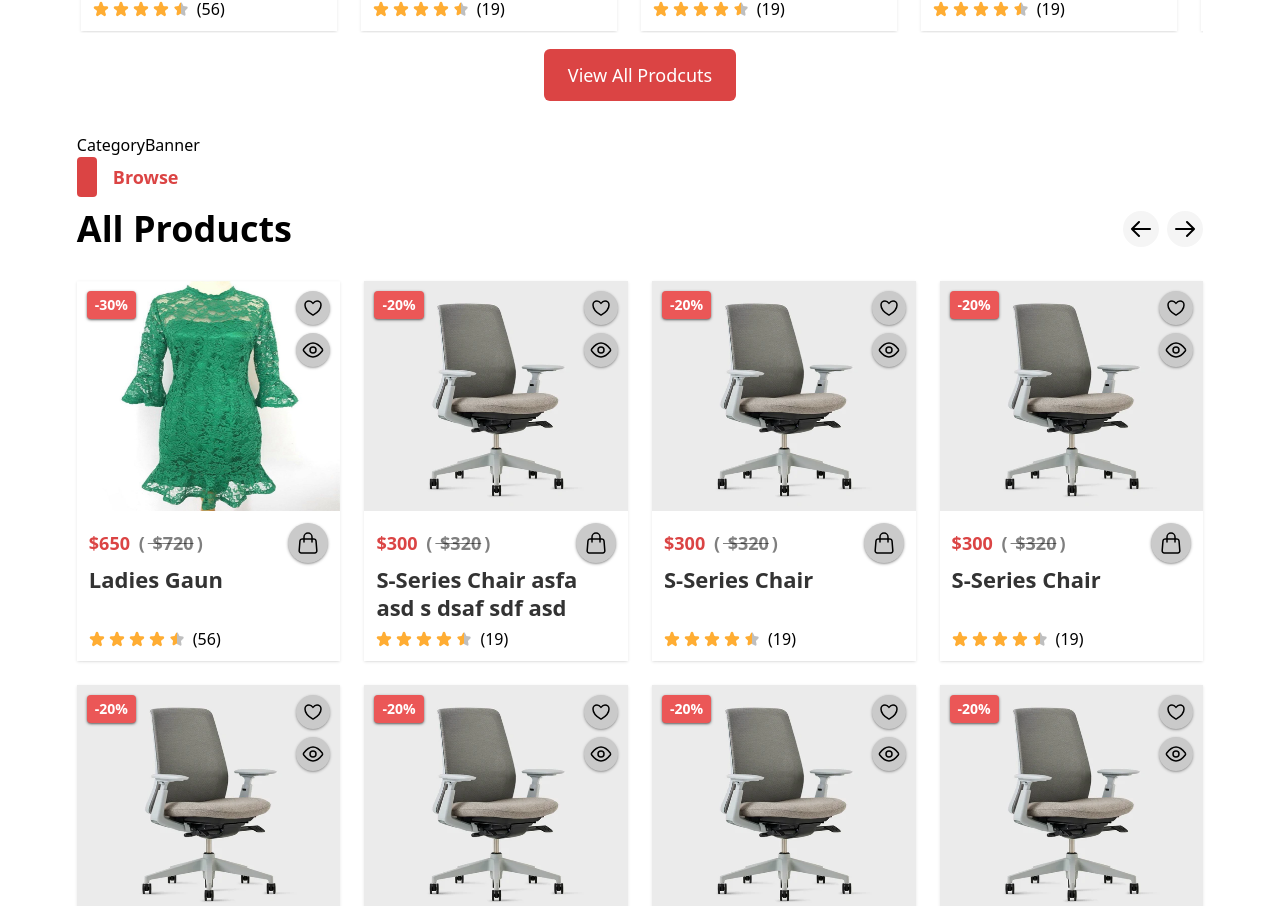
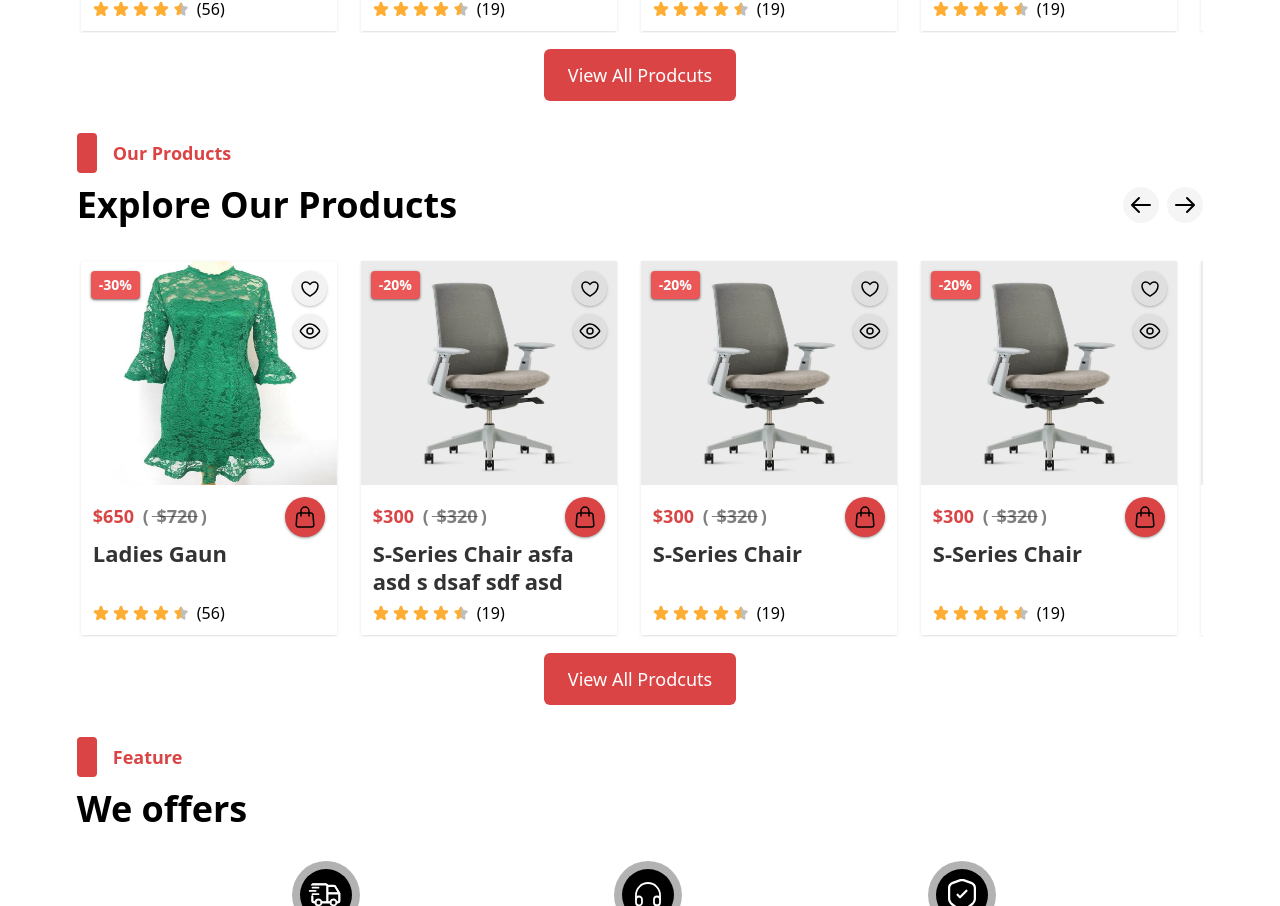
Before and after one commit to Programmer-TRH/ecommerce-shop, a Next.js app: page / in a window 1280 px wide. Shown: the part 1894-2800 px from the top of the page. Built offline with nearby package versions, Linux system fonts and the light colour scheme.

Commit message:
HomePage Complete

```diff
--- a/Icons List/DeleveryIcon.jsx
+++ b/Icons List/DeleveryIcon.jsx
@@ -1,6 +1,6 @@
 import React from 'react'
 
-export default function DeleveryIcon(...props) {
+export default function DeleveryIcon({className=""}) {
   return (
     <svg
     width={40}
@@ -8,7 +8,7 @@ export default function DeleveryIcon(...props) {
     viewBox="0 0 40 40"
     fill="none"
     xmlns="http://www.w3.org/2000/svg"
-    {...props}
+    className={className}
   >
     <g
       clipPath="url(#a)"
--- a/Icons List/HelpIcon.jsx
+++ b/Icons List/HelpIcon.jsx
@@ -1,6 +1,6 @@
 import React from 'react'
 
-export default function HelpIcon(...props) {
+export default function HelpIcon({className=""}) {
   return (
     <svg
     width={40}
@@ -8,7 +8,7 @@ export default function HelpIcon(...props) {
     viewBox="0 0 40 40"
     fill="none"
     xmlns="http://www.w3.org/2000/svg"
-    {...props}
+    className={className}
   >
     <g
       clipPath="url(#a)"
--- a/Icons List/SecureIcon.jsx
+++ b/Icons List/SecureIcon.jsx
@@ -1,6 +1,6 @@
 import React from 'react'
 
-export default function SecureIcon(...props) {
+export default function SecureIcon({className=""}) {
   return (
     <svg
     width={40}
@@ -8,7 +8,7 @@ export default function SecureIcon(...props) {
     viewBox="0 0 40 40"
     fill="none"
     xmlns="http://www.w3.org/2000/svg"
-    {...props}
+    className={className}
   >
     <path
       d="M20 37.933c-1.817 0-3.617-.533-5.033-1.583L7.8 31c-1.9-1.417-3.383-4.383-3.383-6.733v-12.4c0-2.567 1.883-5.3 4.3-6.2l8.316-3.117c1.65-.617 4.25-.617 5.9 0l8.317 3.117c2.417.9 4.3 3.633 4.3 6.2V24.25c0 2.367-1.483 5.317-3.383 6.733L25 36.333c-1.383 1.067-3.183 1.6-5 1.6M17.917 4.9 9.6 8.017c-1.417.533-2.667 2.333-2.667 3.866v12.384c0 1.583 1.117 3.8 2.367 4.733l7.167 5.35c1.916 1.433 5.15 1.433 7.083 0L30.717 29c1.266-.95 2.366-3.15 2.366-4.733v-12.4c0-1.517-1.25-3.317-2.666-3.867L22.1 4.883c-1.133-.4-3.067-.4-4.183.017"
--- a/app/page.js
+++ b/app/page.js
@@ -1,7 +1,6 @@
 import AllProducts from "@/components/HomePage/AllProducts";
 import BestSellingProduct from "@/components/HomePage/BestSellingProduct";
 import Category from "@/components/HomePage/Category";
-import CategoryBanner from "@/components/HomePage/CategoryBanner";
 import Features from "@/components/HomePage/Features";
 import FlashSales from "@/components/HomePage/FlashSales";
 import HeroSection from "@/components/HomePage/HeroSection";
@@ -14,7 +13,6 @@ export default function Home() {
      <hr className="border-line" />
      <Category />
      <BestSellingProduct />
-     <CategoryBanner />
      <AllProducts />
      <Features />
     </>
--- a/components/Common/Button/AddToCartButton.jsx
+++ b/components/Common/Button/AddToCartButton.jsx
@@ -4,7 +4,7 @@ import React from 'react'
 
 export default function AddToCartButton({className=""}) {
   return (
-    <button className={cn("hover:bg-primary-black/35 active:bg-primary-black/35 bg-line text-primary-white p-2 rounded-full shadow shadow-primary-black/35" ,className)}>
+    <button className={cn("bg-button-red hover:bg-button-hover-red active:bg-button-hover-red text-primary-white p-1.5 md:p-2 rounded-full shadow shadow-primary-black/35" ,className)}>
         <CartBag className='size-5 md:size-6' />
     </button>
   )
--- a/components/Common/Footer.jsx
+++ b/components/Common/Footer.jsx
@@ -2,6 +2,7 @@ import React from "react";
 import Input from "./Input";
 import SendIcon from "@/Icons List/SendIcon";
 import SubTitle from "./SubTitle";
+import Link from "next/link";
 
 export default function Footer() {
   return (
@@ -30,11 +31,11 @@ export default function Footer() {
       </div>
       <div>
         <SubTitle subtitle="Account" />
-        <p>My Account</p>
-        <p>Login / Register</p>
-        <p>Cart</p>
-        <p>Wishlist</p>
-        <p>Shop</p>
+        <Link href="/profile">My Account</Link>
+        <div>
+          <Link href="/login" className="inline-block">Login </Link>{" "} / {" "} <Link href="/register" className="inline-block"> Register </Link></div>
+        <Link href="/cart" className="block">Cart</Link>
+        <Link href="/wishlist">Wishlist</Link>
       </div>
       <div>
         <SubTitle subtitle="Quick Link" />
--- a/components/Common/ProductCard.jsx
+++ b/components/Common/ProductCard.jsx
@@ -13,7 +13,7 @@ export default function ProductCard({ product, className = "" }) {
 
   return (
     <div className={cn("grid min-w-[9.5rem] md:min-w-[16rem] grid-rows-[auto_auto_1fr_auto] grid-cols-1 snap-start shadow", className)}>
-      <div className="relative mb-3 group">
+      <div className="relative mb-2 md:mb-3 group">
         <Link href={`/product/${product.id}`}>
           <Image
             src={product.imgUrl}
@@ -23,21 +23,21 @@ export default function ProductCard({ product, className = "" }) {
         </Link>
         <OfferPercentTab percent={`${product.percent}%`} className="m-1.5 md:m-2.5 z-1 absolute top-0 left-0" />
         <div className="*:md:mb-2 *:mb-1 flex flex-col p-1.5 md:p-2.5 z-1 absolute top-0 right-0">
-          <button className="hover:bg-primary-black/35 bg-line rounded-full p-0.75 md:p-1.25 active:bg-primary-black/35 transition-all duration-200 ease-in-out shadow shadow-primary-black/30">
-            <Favourite className="size-5.5 md:size-6" />
+          <button className="bg-primary-black/5 hover:bg-line rounded-full p-0.75 md:p-1.25 active:bg-line transition-all duration-200 ease-in-out shadow shadow-primary-black/20">
+            <Favourite className="size-5.75 md:size-6 mt-0.25" />
           </button>
-          <Link href={`/product/${1}`} className="hover:bg-primary-black/35 bg-line rounded-full p-0.75 md:p-1.25 active:bg-primary-black/35 transition-all duration-200 ease-in-out hidden md:block shadow shadow-primary-black/30">
+          <Link href={`/product/${1}`} className="bg-primary-black/5 hover:bg-line rounded-full p-0.75 md:p-1.25 active:bg-line transition-all duration-200 ease-in-out hidden md:block shadow shadow-primary-black/20">
             <QuickView className="size-6" />
           </Link>
         </div>
       </div>
-      <div className="grid grid-rows-subgrid row-span-4 place-content-start grid-cols-subgrid px-2 md:px-3 pb-1 md:pb-1.5 ">
+      <div className="grid grid-rows-subgrid row-span-4 place-content-start grid-cols-subgrid px-1.5 md:px-3 pb-1 md:pb-1.5 ">
         <div className="mb-0.5 flex items-center justify-between gap-gap">
           <div>
-            <span className="text-secondary-red text-base md:text-[1.125rem] font-semibold">
+            <span className="text-secondary-red text-[0.875rem] md:text-[1.125rem] font-semibold">
               ${product.newPrice}{" "}
             </span>{" "}
-            <span className="text-base md:text-[1.125rem] font-semibold text-primary-black/50 ml-1">
+            <span className="text-[0.875rem] md:text-[1.125rem] font-semibold text-primary-black/50 ml-1">
               (<strike className="px-0.75"> ${product.oldPrice}</strike>)
             </span>
           </div>
@@ -48,7 +48,7 @@ export default function ProductCard({ product, className = "" }) {
         </h2>
 
         <div className="flex items-center gap-2 pb-1">
-          <div className=" gap-1 items-center inline-flex *:size-4">
+          <div className=" gap-0.5 md:gap-1 items-center inline-flex *:size-4">
             <FullStar />
             <FullStar />
             <FullStar />
--- a/components/Common/ProductLists.jsx
+++ b/components/Common/ProductLists.jsx
@@ -4,7 +4,7 @@ import Product from "@/lib/ProductData";
 
 export default function ProductLists() {
   return (
-    <div className="mb-4 h-70 md:h-95 overflow-hidden w-[calc(100vw-((clamp(2rem,6vw,15rem))*2))] ">
+    <div className="mb-4 h-72 md:h-95 overflow-hidden w-[calc(100vw-((clamp(2rem,6vw,15rem))*2))] ">
       <div className="w-full overflow-x-scroll flex gap-4 md:gap-6 pb-30 snap-x snap-mandatory p-1 scroll-px-1">
         {Product.map(product =>
           <ProductCard key={product.id} product={product} />
--- a/components/HomePage/AllProducts.jsx
+++ b/components/HomePage/AllProducts.jsx
@@ -5,21 +5,23 @@ import Title from "../Common/Title";
 import ViewAll from "../Common/Button/ViewAll";
 import Product from "@/lib/ProductData";
 import ProductCard from "../Common/ProductCard";
+import ProductLists from "../Common/ProductLists";
 
 export default function AllProducts() {
   return (
     <section>
-      <HighLightedSubtitle text="Browse" />
+      <HighLightedSubtitle text="Our Products" />
       <div className="flex items-center justify-between mb-4 md:mb-8
       ">
-        <Title text="All Products" />
+        <Title text="Explore Our Products" />
         <LeftRightScroll />
       </div>
-      <div className="grid grid-cols-[repeat(auto-fill,minmax(8rem,1fr))] md:grid-cols-[repeat(auto-fill,minmax(15rem,1fr))] gap-4 md:gap-6 mb-4 md:mb-8">
+      {/* <div className="grid grid-cols-[repeat(auto-fill,minmax(8rem,1fr))] md:grid-cols-[repeat(auto-fill,minmax(15rem,1fr))] gap-4 md:gap-6 mb-4 md:mb-8">
         {Product.map(product =>
           <ProductCard key={product.id} product={product} />
         )}
-      </div>
+      </div> */}
+      <ProductLists />
       <ViewAll />
     </section>
   );
--- a/components/HomePage/CategoryBanner.jsx
+++ /dev/null
@@ -1,7 +0,0 @@
-import React from 'react'
-
-export default function CategoryBanner() {
-  return (
-    <section>CategoryBanner</section>
-  )
-}
--- a/components/HomePage/Features.jsx
+++ b/components/HomePage/Features.jsx
@@ -1,7 +1,39 @@
 import React from 'react'
+import HiglightedTitle from '../Common/HiglightedTitle'
+import HighLightedSubtitle from '../Common/HighLightedSubtitle'
+import DeleveryIcon from '@/Icons List/DeleveryIcon'
+import HelpIcon from '@/Icons List/HelpIcon'
+import SecureIcon from '@/Icons List/SecureIcon'
+import Title from '../Common/Title'
 
 export default function Features() {
   return (
-    <section>Feature</section>
+    <section className='py-8'>
+      <HighLightedSubtitle text="Feature" />
+      <Title text="We offers" />
+      <div className='mt-8 flex flex-wrap items-center justify-center *:shrink gap-8 md:gap-16 *:grid *:place-items-center'>
+        <div className=''>
+        <div className='**:stroke-primary-white bg-primary-black/30 rounded-full p-2 '>
+         <DeleveryIcon className='bg-primary-black rounded-full p-2 size-12 md:size-13' />
+         </div>
+          <h2 className='text-[1.25rem] font-semibold mt-1'>FREE AND FAST DELIVERY</h2>
+          <p className='font-medium text-primary-black/80'>Free delivery for all orders over $140</p>
+        </div>
+        <div className=' '>
+         <div className='**:stroke-primary-white bg-primary-black/30 rounded-full p-2 '>
+         <HelpIcon className='bg-primary-black rounded-full p-2 size-12 md:size-13' />
+         </div>
+          <h2 className='text-[1.25rem] font-semibold mt-1'>24/7 CUSTOMER SERVICE</h2>
+          <p className='font-medium text-primary-black/80'>Friendly 24/7 customer support</p>
+        </div>
+        <div className=''>
+        <div className='**:fill-primary-white bg-primary-black/30 rounded-full p-2 '>
+         <SecureIcon className='bg-primary-black rounded-full p-2 size-12 md:size-13' />
+         </div>
+          <h2 className='text-[1.25rem] font-semibold mt-1'>MONEY BACK GUARANTEE</h2>
+          <p className='font-medium text-primary-black/80'>We return money within 30 days</p>
+        </div>
+      </div>
+    </section>
   )
 }
```
